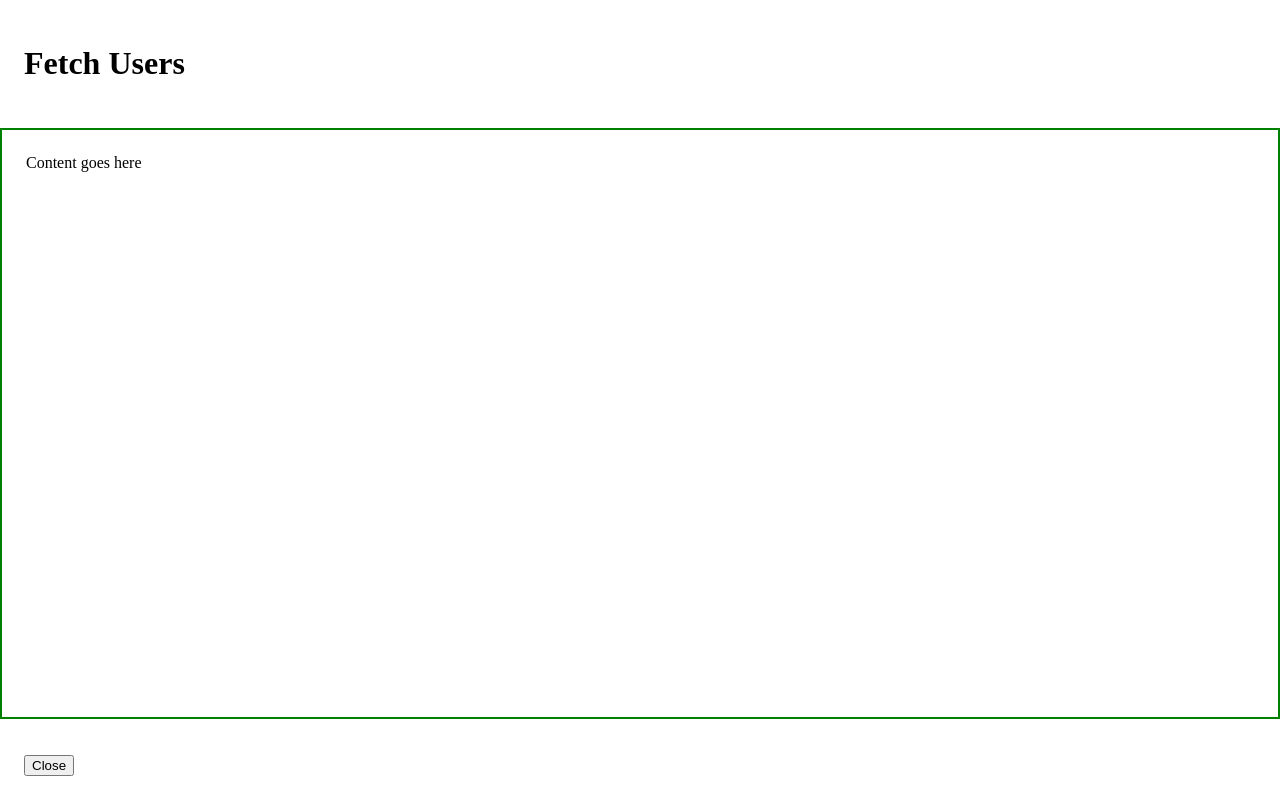
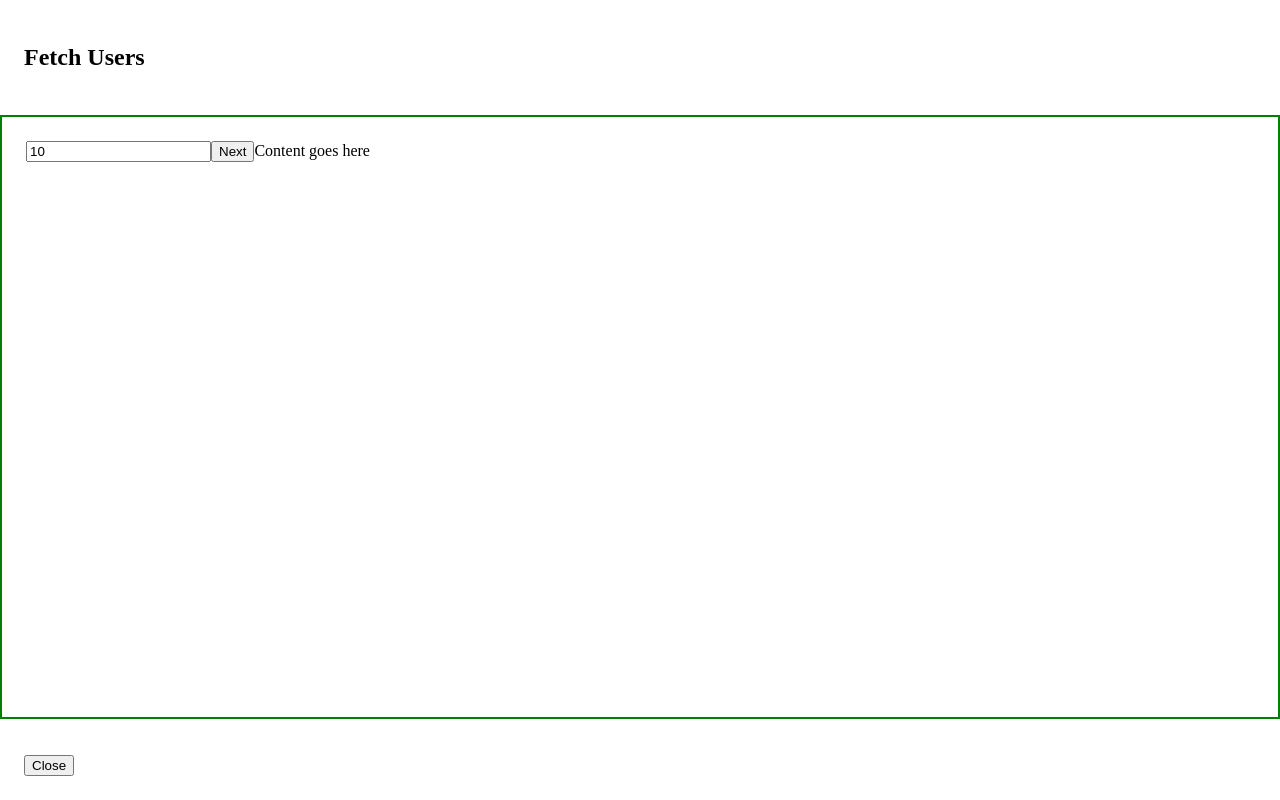
Before and after one commit to alelb/testdev, a React app: page / in a window 1280 px wide. Both pictures are taken after a click on the button "Open modal". Built offline with nearby package versions, Linux system fonts and the light colour scheme; no server answers.

Commit message:
Update: Fetch data

```diff
--- a/src/App.tsx
+++ b/src/App.tsx
@@ -15,7 +15,7 @@ const App = () => {
   return (
     <>
       <button onClick={handleClick}>Open modal</button>
-      <Modal show={show} onClose={handleClose} />
+      <>{show && <Modal onClose={handleClose} />}</>
     </>
   )
 }
--- a/src/components/Modal/Modal.tsx
+++ b/src/components/Modal/Modal.tsx
@@ -1,3 +1,4 @@
+import { ChangeEvent, useCallback, useEffect, useState } from 'react'
 import styled from 'styled-components'
 
 const Container = styled.div`
@@ -36,27 +37,45 @@ const Container = styled.div`
 `
 
 type Props = {
-  show: boolean
   onClose: () => void
 }
 
-const Modal = ({ show, onClose }: Props) => {
+const Modal = ({ onClose }: Props) => {
+  const [size, setSize] = useState<number>(10)
+
+  const fetchUsers = useCallback(async () => {
+    const response = await fetch(`https://random-data-api.com/api/users/random_user?size=${size}`)
+    const jsonData = await response.json()
+    console.log(jsonData)
+  }, [size])
+
+  useEffect(() => {
+    fetchUsers()
+  }, [])
+
+  const handleChange = useCallback((e: ChangeEvent<HTMLInputElement>) => {
+    const { value } = e.target
+    setSize(parseInt(value))
+  }, [])
+
+  const handleClick = useCallback(() => {
+    fetchUsers()
+  }, [fetchUsers])
+
   return (
-    <>
-      {show && (
     <Container>
       <div className='header'>
-            <h1 className='title'>Fetch Users</h1>
+        <h2 className='title'>Fetch Users</h2>
       </div>
       <div className='body'>
+        <input type='number' value={size} onChange={handleChange} />
+        <button onClick={handleClick}>Next</button>
         <span>Content goes here</span>
       </div>
       <div className='footer'>
         <button onClick={onClose}>Close</button>
       </div>
     </Container>
-      )}
-    </>
   )
 }
 
```
Lines whose indentation alone changed are shown as unchanged.
